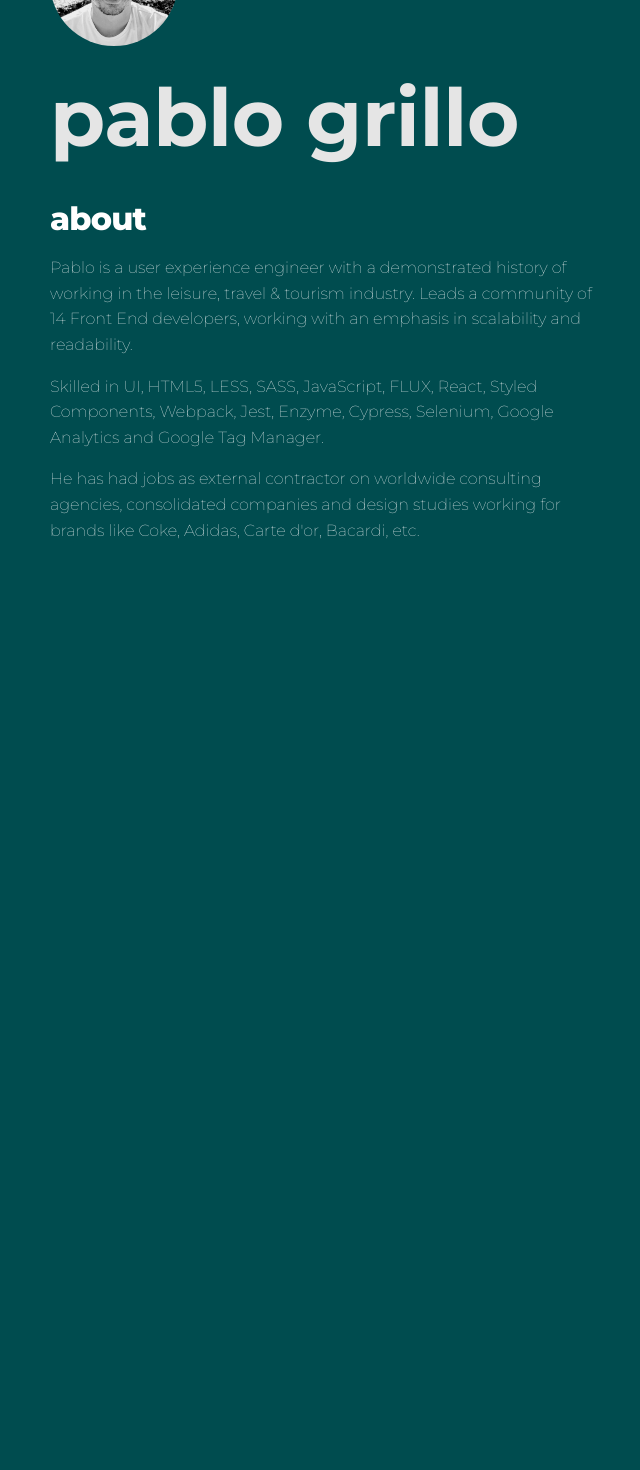
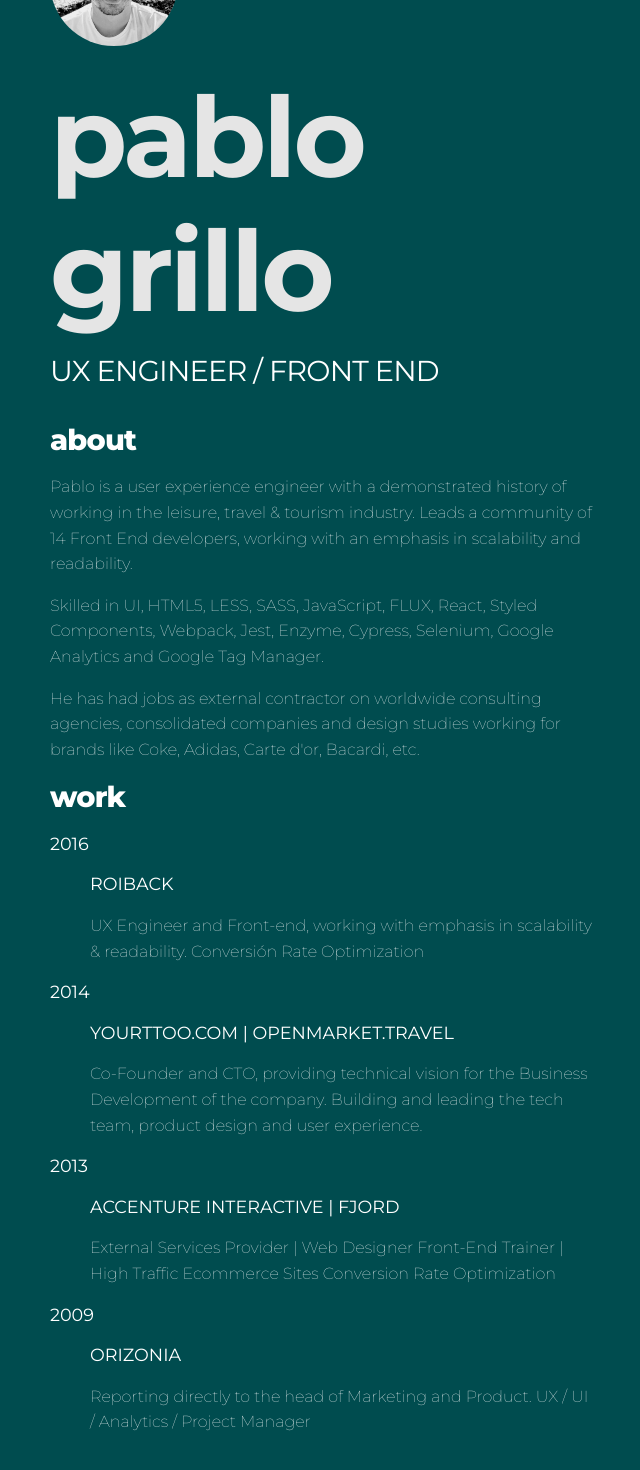
Before and after one commit to pableco/pablogrillo, a Next.js app: page / in a window 1280 px wide. Shown: the part 130-1600 px from the top of the page, without its empty margins (318-958 px from the left). Before the commit the page ends 800 px from the top, so only its background shows below. Built offline with nearby package versions, Linux system fonts and the light colour scheme.

Commit message:
feat(content): add work experience content

```diff
--- a/src/components/layout.js
+++ b/src/components/layout.js
@@ -5,7 +5,8 @@ import { WrapperCss, HeaderCss, BackLinkCss } from './layout.styles';
 import TextCss from '../styles/text.styles';
 import { Rounded } from '../styles/helpers.styles';
 
-const name = 'pablo grillo'
+const name = 'pablo grillo';
+const title = 'UX ENGINEER / FRONT END';
 export const siteTitle = 'Personal website'
 
 
@@ -43,6 +44,7 @@ export default function Layout({ children, home }) {
                         />
                     </Rounded>
                     <TextCss.H1>{name}</TextCss.H1>
+                    <TextCss.H2>{title}</TextCss.H2>
                 </>
             )
             : (
--- a/src/pages/index.js
+++ b/src/pages/index.js
@@ -14,6 +14,32 @@ export default function Home() {
                 <p>Skilled in UI, HTML5, LESS, SASS, JavaScript, FLUX, React, Styled Components, Webpack, Jest, Enzyme, Cypress, Selenium, Google Analytics and Google Tag Manager.</p>
                 <p>He has had jobs as external contractor on worldwide consulting agencies, consolidated companies and design studies working for brands like Coke, Adidas, Carte d'or, Bacardi, etc.</p>
             </section>
+            <section>
+                <TextCss.H3>work</TextCss.H3>
+                <dl>
+                    <dt><TextCss.H4>2016</TextCss.H4></dt>
+                    <dd>
+                        <TextCss.H4>ROIBACK </TextCss.H4>
+                        <p>UX Engineer and Front-end, working with emphasis in scalability & readability. Conversión Rate Optimization </p>
+                    </dd>
+                    <dt><TextCss.H4>2014</TextCss.H4></dt>
+                    <dd>
+                        <TextCss.H4>YOURTTOO.COM | OPENMARKET.TRAVEL </TextCss.H4>
+                        <p>Co-Founder and CTO, providing technical vision for the Business Development of the company. Building and leading the tech team, product design and user experience.</p>
+                    </dd>
+                    <dt><TextCss.H4>2013</TextCss.H4></dt>
+                    <dd>
+                        <TextCss.H4>ACCENTURE INTERACTIVE | FJORD </TextCss.H4>
+                        <p>External Services Provider | Web Designer Front-End Trainer | High Traffic Ecommerce Sites
+Conversion Rate Optimization</p>
+                    </dd>
+                    <dt><TextCss.H4>2009</TextCss.H4></dt>
+                    <dd>
+                        <TextCss.H4>ORIZONIA </TextCss.H4>
+                        <p>Reporting directly to the head of Marketing and Product. UX / UI / Analytics / Project Manager</p>
+                    </dd>
+                </dl>
+            </section>
         </Layout>
     )
 }
--- a/src/styles/global.styles.js
+++ b/src/styles/global.styles.js
@@ -34,8 +34,7 @@ const GlobalStyle = createGlobalStyle`
 
     h1,
     h2,
-    h3,
-    h4 {
+    h3 {
         font-weight: 800;
     }
 `;
--- a/src/styles/text.styles.js
+++ b/src/styles/text.styles.js
@@ -2,24 +2,24 @@ import styled from 'styled-components';
 import theme from './theme';
 
 const H1 = styled.h1`
-    font-size: 5rem;
+    font-size: 7rem;
     line-height: 1.2;
     font-weight: 600;
-    letter-spacing: -0.02rem;
+    letter-spacing: -0.2rem;
     margin: 1rem 0;
     color: ${theme.colors.light};
 `;
 
 const H2 = styled.h2`
-    font-size: 2.5rem;
+    font-size: 1.8rem;
     line-height: 1.2;
-    font-weight: 800;
+    font-weight: 400;
     letter-spacing: -0.05rem;
-    margin: 1rem 0;
+    margin: 0 0 1rem 0;
 `;
 
 const H3 = styled.h3`
-    font-size: 2rem;
+    font-size: 1.8rem;
     line-height: 1.3;
     font-weight: 800;
     letter-spacing: -0.05rem;
@@ -27,9 +27,10 @@ const H3 = styled.h3`
 `;
 
 const H4 = styled.h4`
-    font-size: 1.5rem;
+    font-size: 1.1rem;
     line-height: 1.4;
     margin: 1rem 0;
+    font-weight: 400;
 `;
 
 const H5 = styled.h5`
```
